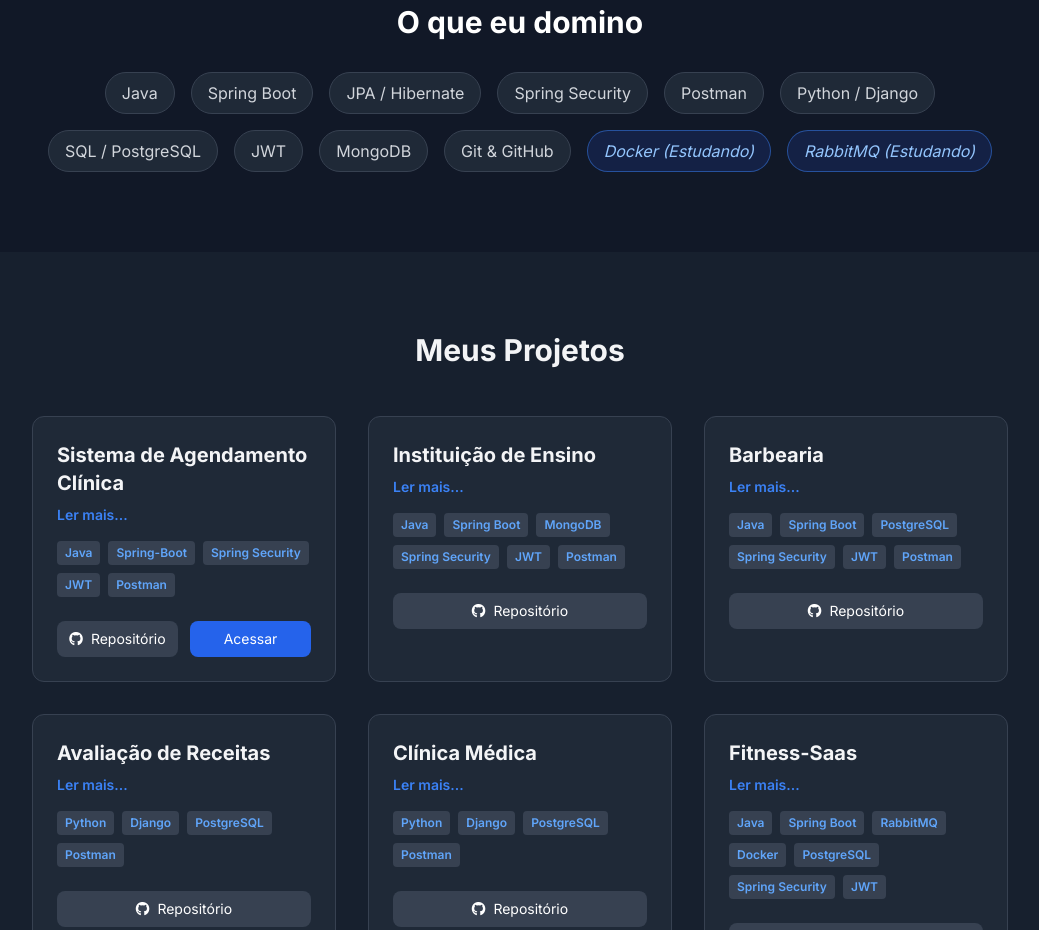
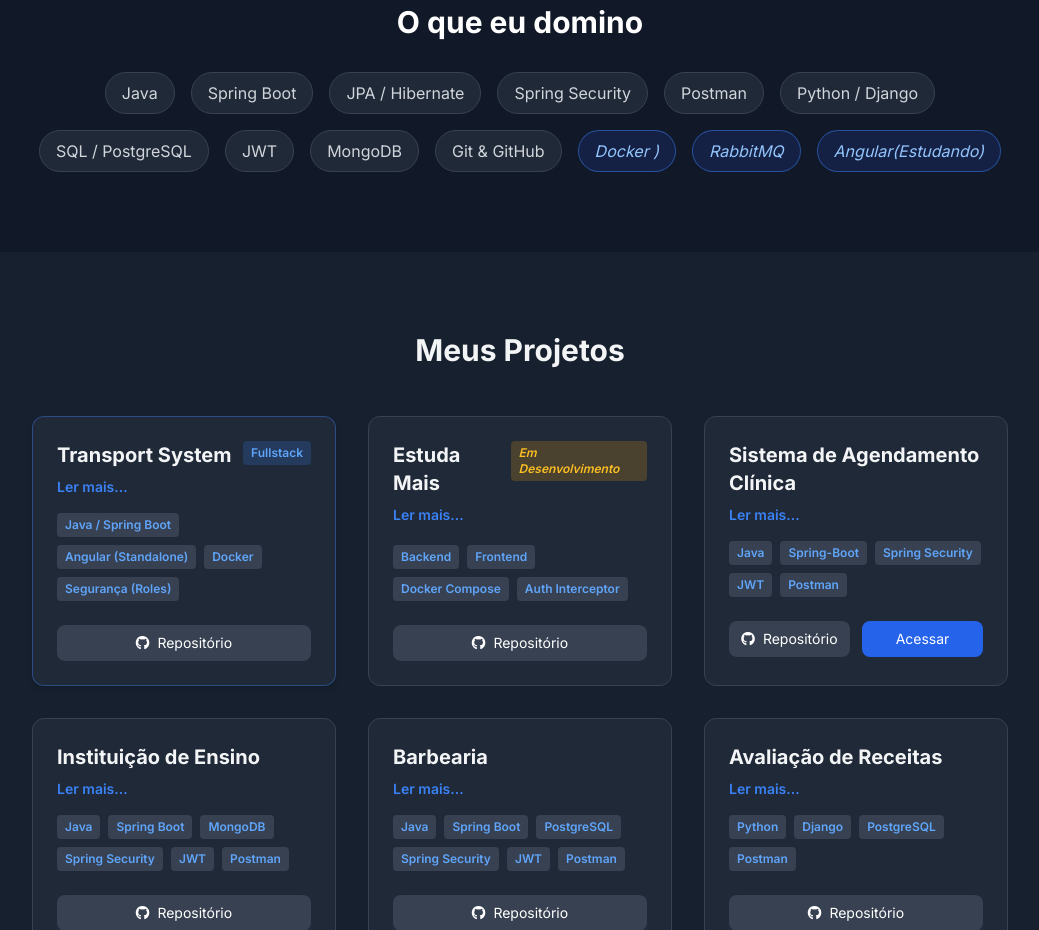
Before and after one commit to celsovssilva/meu-repositorio, a plain HTML site: page index.html in a window 1280 px wide. Shown: the part 1020-1950 px from the top of the page, without its empty margins (120-1159 px from the left). Drawn offline with nearby package versions, Linux system fonts and the light colour scheme.

Commit message:
update new projects

```diff
--- a/index.html
+++ b/index.html
@@ -139,12 +139,15 @@
         >
         <span
           class="bg-blue-900/30 border border-blue-500/50 px-4 py-2 rounded-full text-blue-300 font-medium italic"
-          >Docker (Estudando)</span
+          >Docker )</span
         >
         <span
           class="bg-blue-900/30 border border-blue-500/50 px-4 py-2 rounded-full text-blue-300 font-medium italic"
-          >RabbitMQ (Estudando)</span
+          >RabbitMQ</span
         >
+        <span
+          class="bg-blue-900/30 border border-blue-500/50 px-4 py-2 rounded-full text-blue-300 font-medium italic"
+          >Angular(Estudando)</span
       </div>
     </section>
 
@@ -152,6 +155,79 @@
       <div class="max-w-5xl mx-auto px-6">
         <h2 class="text-3xl font-bold mb-12 text-center">Meus Projetos</h2>
         <div class="grid grid-cols-1 md:grid-cols-2 lg:grid-cols-3 gap-8">
+
+          <div
+            class="bg-gray-800 border border-blue-500/40 rounded-xl overflow-hidden hover:border-blue-500 transition duration-300 flex flex-col shadow-md relative"
+          >
+            <div class="p-6 flex-1 flex flex-col">
+              <div class="flex justify-between items-start mb-2">
+                <h3 class="text-xl font-bold">Transport System</h3>
+                <span class="text-xs font-semibold bg-blue-500/20 text-blue-400 px-2 py-1 rounded">Fullstack</span>
+              </div>
+              <details class="group flex-1">
+                <summary
+                  class="text-blue-500 cursor-pointer text-sm font-semibold mb-2 list-none hover:text-blue-400 transition"
+                >
+                  <span class="group-open:hidden">Ler mais...</span>
+                  <span class="hidden group-open:inline">Recolher</span>
+                </summary>
+                <p class="text-gray-400 mb-4 text-sm leading-relaxed">
+                  Sistema corporativo ponta a ponta para gerenciamento de frotas de transporte, controle de rotas e venda automatizada de passagens. Desenvolvido sobre uma arquitetura desacoplada visando escalabilidade através de processamento assíncrono e segurança rígida baseada em tokens de curta duração e controle de acesso por privilégios (Roles).
+                </p>
+              </details>
+              <div class="flex flex-wrap gap-2 mb-6 mt-2">
+                <span class="text-xs font-semibold bg-gray-700 text-blue-400 px-2 py-1 rounded">Java / Spring Boot</span>
+                <span class="text-xs font-semibold bg-gray-700 text-blue-400 px-2 py-1 rounded">Angular (Standalone)</span>
+                <span class="text-xs font-semibold bg-gray-700 text-blue-400 px-2 py-1 rounded">Docker</span>
+                <span class="text-xs font-semibold bg-gray-700 text-blue-400 px-2 py-1 rounded">Segurança (Roles)</span>
+              </div>
+              <div class="flex gap-3 mt-auto">
+                <a
+                  href="https://github.com/celsovssilva"
+                  target="_blank"
+                  class="flex-1 text-center bg-gray-700 hover:bg-gray-600 text-white py-2 rounded-lg text-sm font-medium transition"
+                  ><i class="fab fa-github mr-2"></i>Repositório</a
+                >
+              </div>
+            </div>
+          </div>
+
+          <div
+            class="bg-gray-800 border border-gray-700 rounded-xl overflow-hidden hover:border-blue-500 transition duration-300 flex flex-col"
+          >
+            <div class="p-6 flex-1 flex flex-col">
+              <div class="flex justify-between items-start mb-2">
+                <h3 class="text-xl font-bold">Estuda Mais</h3>
+                <span class="text-xs font-semibold bg-amber-500/20 text-amber-400 px-2 py-1 rounded italic">Em Desenvolvimento</span>
+              </div>
+              <details class="group flex-1">
+                <summary
+                  class="text-blue-500 cursor-pointer text-sm font-semibold mb-2 list-none hover:text-blue-400 transition"
+                >
+                  <span class="group-open:hidden">Ler mais...</span>
+                  <span class="hidden group-open:inline">Recolher</span>
+                </summary>
+                <p class="text-gray-400 mb-4 text-sm leading-relaxed">
+                  Plataforma voltada para a criação e organização de cronogramas funcionais e gerenciamento de estudos. O projeto segue uma arquitetura moderna dividida entre ecossistemas independentes de Backend e Frontend com suporte à conteinização com Docker e lógicas de autenticação via interceptors para controle seguro de sessão.
+                </p>
+              </details>
+              <div class="flex flex-wrap gap-2 mb-6 mt-2">
+                <span class="text-xs font-semibold bg-gray-700 text-blue-400 px-2 py-1 rounded">Backend</span>
+                <span class="text-xs font-semibold bg-gray-700 text-blue-400 px-2 py-1 rounded">Frontend</span>
+                <span class="text-xs font-semibold bg-gray-700 text-blue-400 px-2 py-1 rounded">Docker Compose</span>
+                <span class="text-xs font-semibold bg-gray-700 text-blue-400 px-2 py-1 rounded">Auth Interceptor</span>
+              </div>
+              <div class="flex gap-3 mt-auto">
+                <a
+                  href="https://github.com/celsovssilva/estuda-mais"
+                  target="_blank"
+                  class="flex-1 text-center bg-gray-700 hover:bg-gray-600 text-white py-2 rounded-lg text-sm font-medium transition"
+                  ><i class="fab fa-github mr-2"></i>Repositório</a
+                >
+              </div>
+            </div>
+          </div>
+
           <div
             class="bg-gray-800 border border-gray-700 rounded-xl overflow-hidden hover:border-blue-500 transition duration-300 flex flex-col"
           >
@@ -170,7 +246,7 @@
                   API desenvolvida baseado na realidade da cidade de Pilar-AL,
                   onde os cidadãos sofrem para conseguir agendar seus exames,
                   consultas médicas etc. O projeto foi acadêmico, avaliado no
-                  final de 2024.2, aplicando: Autenticação, segurança,
+                  final de 2024.2, applying: Autenticação, segurança,
                   agendamento de consulta, sala, cadastro de médicos, pacientes
                   e um administrador geral.
                 </p>
```
